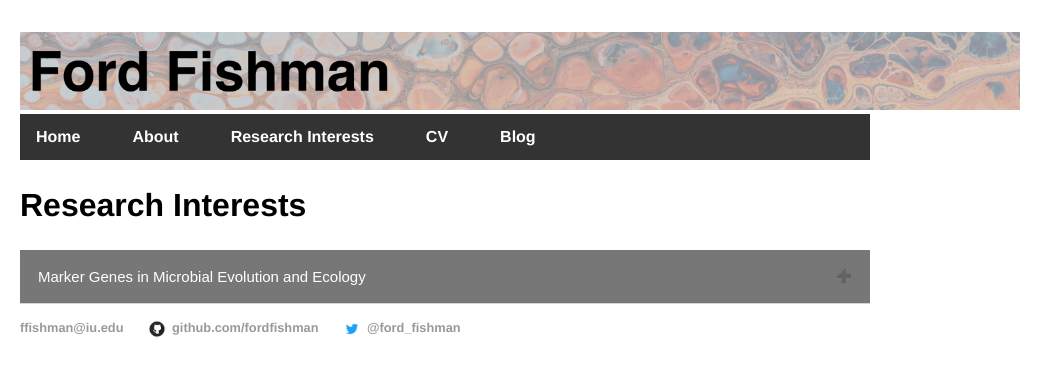
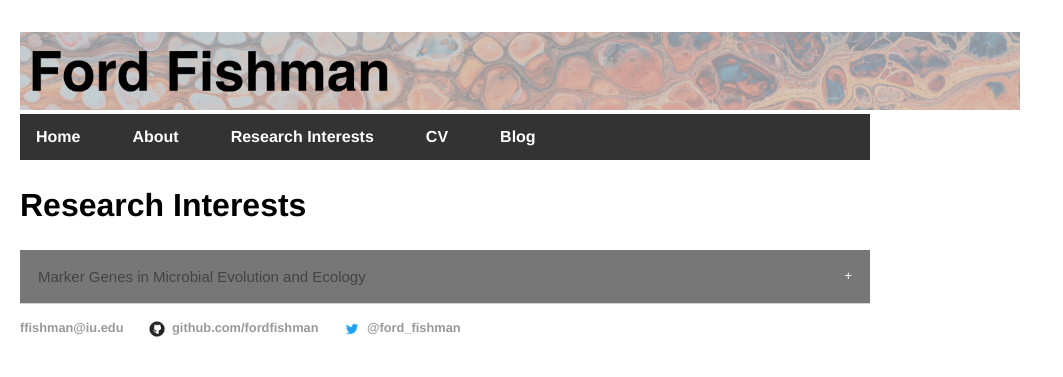
Before and after one commit to fordfishman/fordfishman.github.io, a Jekyll site: the page built from research/index.html, in a window 1280 px wide. Shown: the top 377 px of the page, without its empty margins (0-1063 px from the left). Built offline with Jekyll 4.4.1, drawn with Linux system fonts in a browser that asks for light colours.

Commit message:
Edited collapsible icon and color

```diff
--- a/css/main.css
+++ b/css/main.css
@@ -121,7 +121,7 @@ ul.posts li {
 /* Style the button that is used to open and close the collapsible content */
 .collapsible {
   background-color: #777;
-  color: white;
+  color: #444;
   cursor: pointer;
   padding: 18px;
   width: 100%;
@@ -133,7 +133,7 @@ ul.posts li {
 
 /* Add a background color to the button if it is clicked on (add the .active class with JS), and when you move the mouse over it (hover) */
 .active, .collapsible:hover {
-  background-color: #555;
+  background-color: #ccc;
 }
 
 /* Style the collapsible content. Note: hidden by default */
@@ -146,7 +146,7 @@ ul.posts li {
 }
 
 .collapsible:after {
-  content: '\02795'; /* Unicode character for "plus" sign (+) */
+  content: '\002B';
   font-size: 13px;
   color: white;
   float: right;
@@ -154,5 +154,5 @@ ul.posts li {
 }
 
 .active:after {
-  content: "\2796"; /* Unicode character for "minus" sign (-) */
+  content: "\2212"; /* Unicode character for "minus" sign (-) */
 }
```
